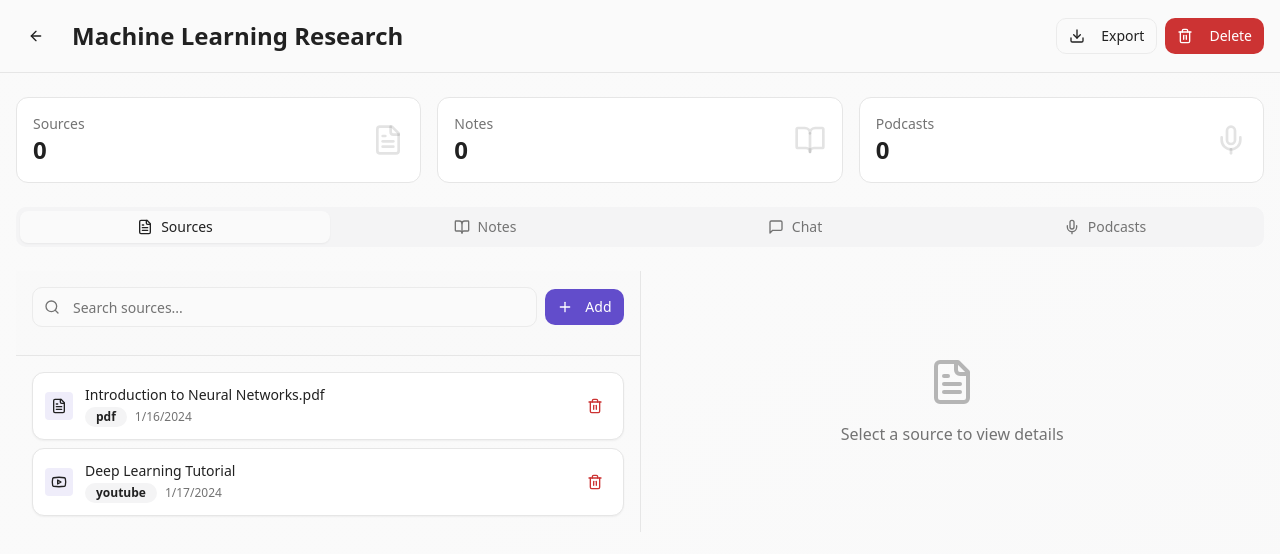
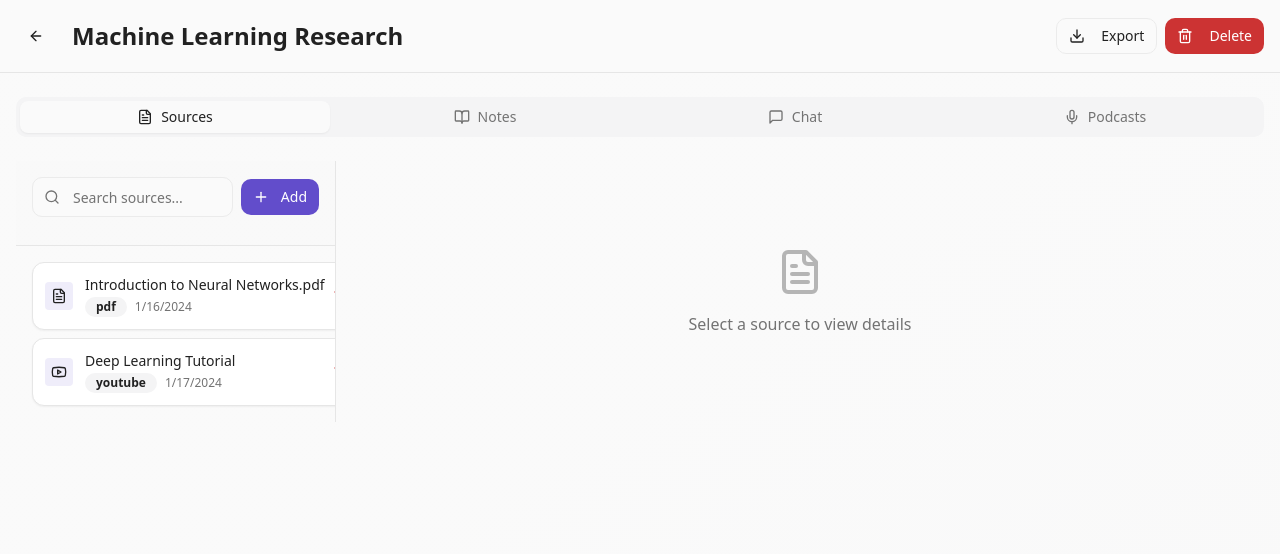
Before and after one commit to varunkrunch/frontend-connector, a React (Vite) app: page /notebook/1 in a window 1280 px wide. Shown: the top 554 px of the page. Built offline with nearby package versions, Linux system fonts and the light colour scheme.

Commit message:
Refactor sources and notes display
Remove the sources, notes, and podcasts panels. When a source is selected, display its content in the right panel, prioritizing content visibility over the source list.

```diff
--- a/src/components/NotesPanel.tsx
+++ b/src/components/NotesPanel.tsx
@@ -161,7 +161,7 @@ export function NotesPanel({ notebookId }: NotesPanelProps) {
   return (
     <div className="h-full flex">
       {/* Notes List - Left Side */}
-      <div className="flex-1 flex flex-col border-r">
+      <div className="w-80 flex flex-col border-r">
         {/* Header with Search and Add Button */}
         <div className="p-4 border-b bg-muted/30">
           <div className="flex items-center gap-2">
--- a/src/components/SourcesPanel.tsx
+++ b/src/components/SourcesPanel.tsx
@@ -149,7 +149,7 @@ export function SourcesPanel({ notebookId }: SourcesPanelProps) {
   return (
     <div className="h-full flex">
       {/* Sources List - Left Side */}
-      <div className="flex-1 flex flex-col border-r">
+      <div className="w-80 flex flex-col border-r">
         {/* Header with Search and Add Button */}
         <div className="p-4 border-b bg-muted/30">
           <div className="flex items-center gap-2 mb-3">
--- a/src/pages/NotebookDetail.tsx
+++ b/src/pages/NotebookDetail.tsx
@@ -132,39 +132,6 @@ export default function NotebookDetail() {
 
       {/* Content */}
       <main className="container mx-auto px-4 py-6">
-        {/* Stats */}
-        <div className="grid grid-cols-3 gap-4 mb-6">
-          <div className="bg-card rounded-lg p-4 border">
-            <div className="flex items-center justify-between">
-              <div>
-                <p className="text-sm text-muted-foreground">Sources</p>
-                <p className="text-2xl font-bold">0</p>
-              </div>
-              <FileText className="h-8 w-8 text-muted-foreground/20" />
-            </div>
-          </div>
-
-          <div className="bg-card rounded-lg p-4 border">
-            <div className="flex items-center justify-between">
-              <div>
-                <p className="text-sm text-muted-foreground">Notes</p>
-                <p className="text-2xl font-bold">0</p>
-              </div>
-              <BookOpen className="h-8 w-8 text-muted-foreground/20" />
-            </div>
-          </div>
-
-          <div className="bg-card rounded-lg p-4 border">
-            <div className="flex items-center justify-between">
-              <div>
-                <p className="text-sm text-muted-foreground">Podcasts</p>
-                <p className="text-2xl font-bold">0</p>
-              </div>
-              <Mic className="h-8 w-8 text-muted-foreground/20" />
-            </div>
-          </div>
-        </div>
-
         {/* Tabs */}
         <Tabs value={activeTab} onValueChange={setActiveTab} className="w-full">
           <TabsList className="grid w-full grid-cols-4 mb-6">
```
